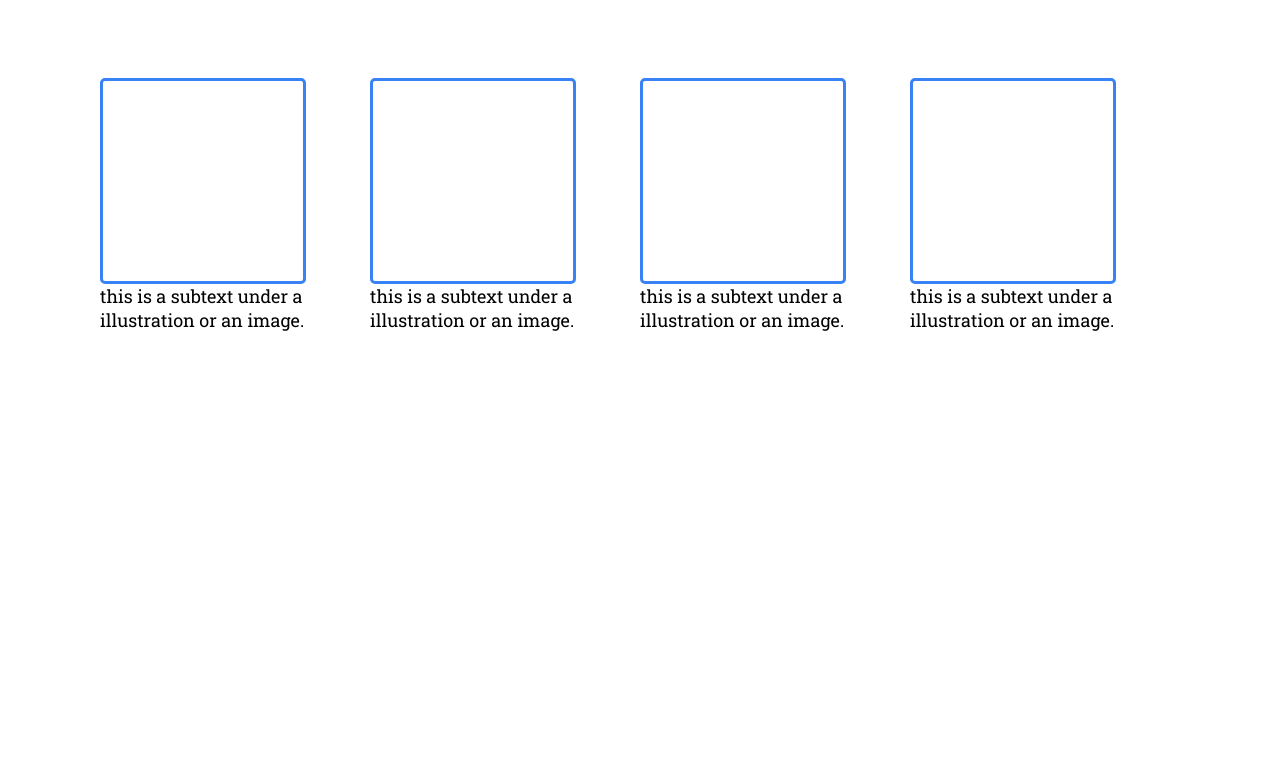
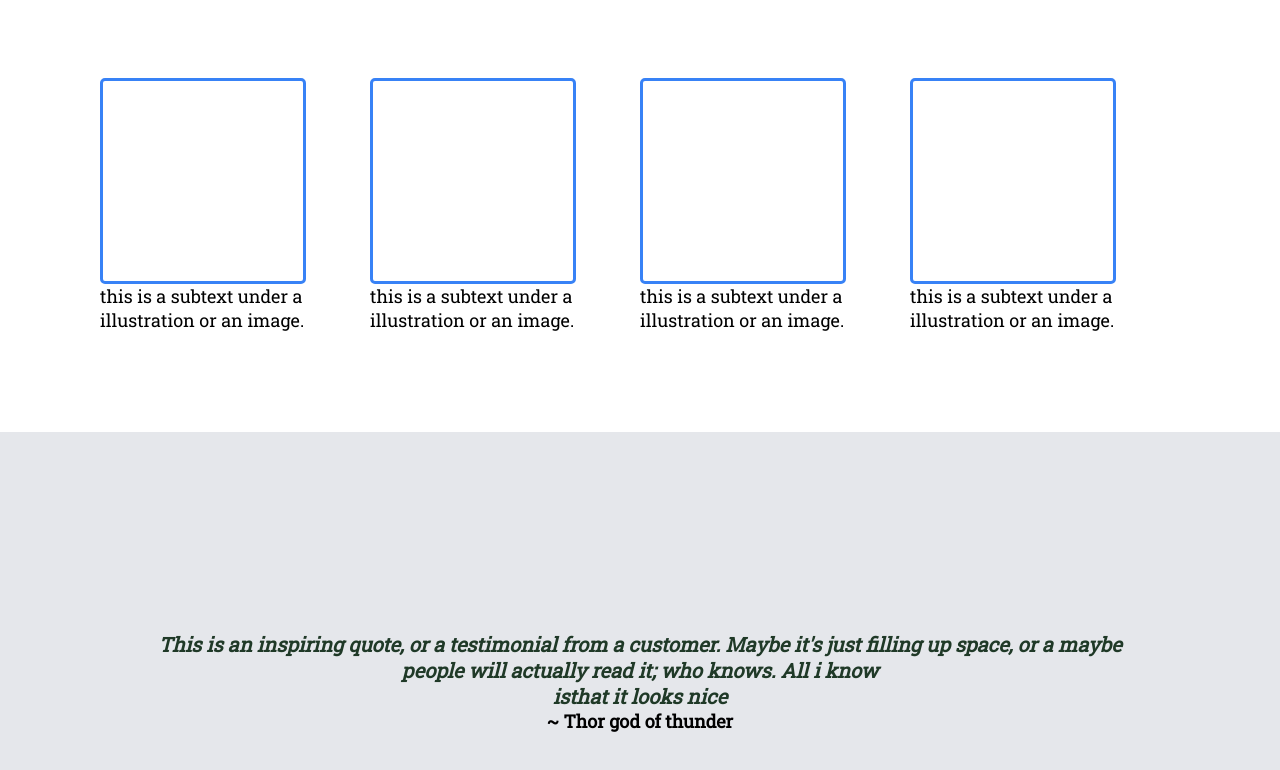
Before and after one commit to JethroZmind/Landing-page, a plain HTML site: page index.html in a window 1280 px wide. Shown: the part 564-1334 px from the top of the page. Before the commit the page ends 996 px from the top, so only its background shows below. Drawn offline with Linux system fonts and the light colour scheme.

Commit message:
start and finish third section

```diff
--- a/Styles.css
+++ b/Styles.css
@@ -123,3 +123,31 @@ h2{
 
     font-size: 18px;
 }
+
+.third-section{
+    background-color: #e5e7eb;
+    height: 500px;
+    display: flex;
+    flex-direction: column;
+   justify-content: center;
+    align-items: center;
+}
+
+h3{
+    font-size: 20px;
+    font-style: lighter;
+    color: #1f3927;
+    font-style: italic;
+    text-align: center;
+}
+
+.p-third{
+    font-size: 18px;
+    text-align: end;
+}
+
+#p-div{
+    display: flex;
+    justify-content: flex-end;
+    margin-right: 300px;
+}
--- a/index.html
+++ b/index.html
@@ -50,6 +50,14 @@
             </div>
         </div>
     </div>
+    <div class="third-section">
+    <h3>This is an inspiring quote, or a testimonial from a customer. Maybe it's just filling up space, or a maybe <br/> people will actually read it; who knows. All i know<br/>isthat it looks nice
+    </h3>
+    <div>
+             <p class="p-third"><strong> ~ Thor god of thunder</strong></p>
+    </div>
+    </div>
+
     </body>
 
 </html>
```
